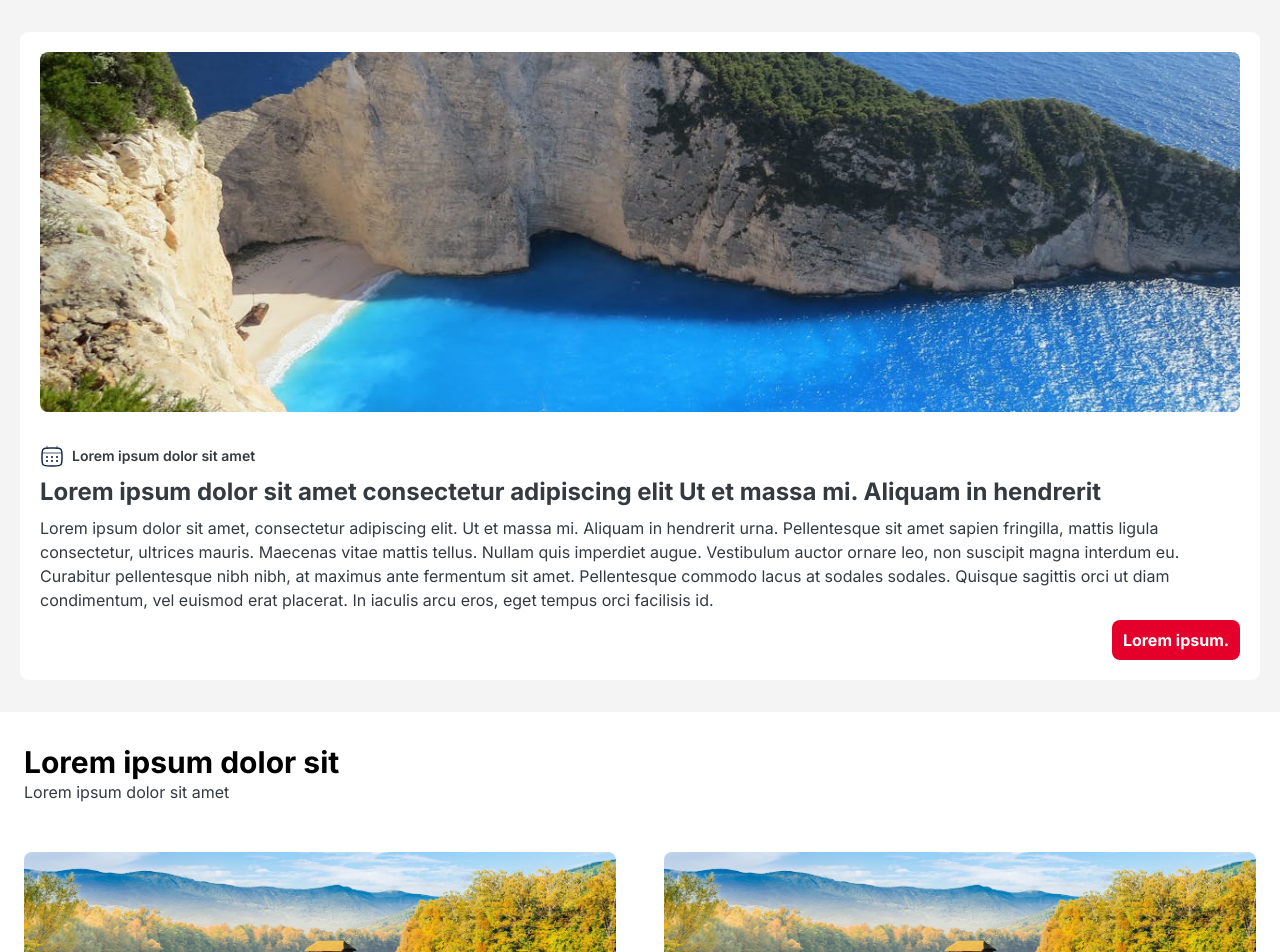
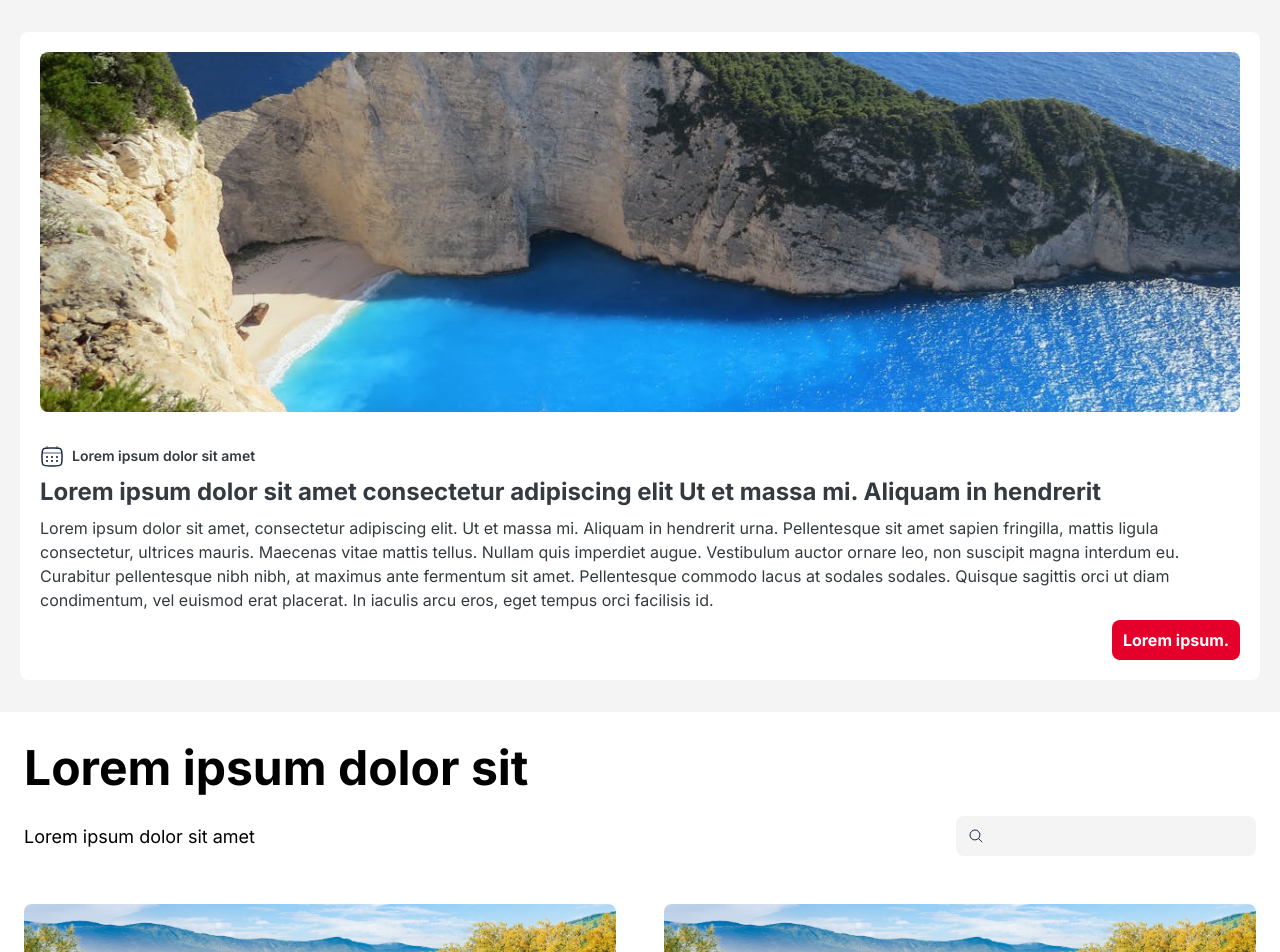
Before and after one commit to AngieHuertas/challenge-riu, an Angular app: page / in a window 1280 px wide. Shown: the top 952 px of the page. Built offline with nearby package versions, Linux system fonts and the light colour scheme.

Commit message:
search and icons

```diff
--- a/src/app/app.component.ts
+++ b/src/app/app.component.ts
@@ -4,7 +4,7 @@ import { HomePage } from './pages/home/home.component';
 
 @Component({
   selector: 'app-root',
-  imports: [RouterOutlet, HomePage],
+  imports: [ HomePage],
   templateUrl: './app.component.html',
   styleUrl: './app.component.css'
 })
--- /dev/null
+++ b/src/app/components/swiper-item/swiper-item.component.html
@@ -0,0 +1,13 @@
+<div class="h-120.5 bg-gray-500 flex rounded-lg overflow-hidden bg-cover bg-center" [style.background-image]="'url(images/swipe2.jpg)'">
+
+    <div class="rounded-b-lg bg-linear-to-b from-transparent to-black absolute bottom-0 h-44 w-full p-4 ">
+        <h3 class="text-3xl text-white font-bold mb-2">Lorem impsum</h3>
+        <p class="text-white mb-8">Lorem ipsum dolor, sit amet consectetur</p>
+        <button class="text-white flex gap-1">
+            Lorem impsum
+            <svg xmlns="http://www.w3.org/2000/svg" fill="none" viewBox="0 0 24 24" stroke-width="1.5" stroke="currentColor" class="size-6 stroke-white">
+                <path stroke-linecap="round" stroke-linejoin="round" d="M3 16.5v2.25A2.25 2.25 0 0 0 5.25 21h13.5A2.25 2.25 0 0 0 21 18.75V16.5M16.5 12 12 16.5m0 0L7.5 12m4.5 4.5V3" />
+            </svg>
+        </button>
+    </div>
+</div>
--- a/src/app/pages/home/home.component.html
+++ b/src/app/pages/home/home.component.html
@@ -6,11 +6,18 @@
 
   <div class="bg-white px-6 py-8 2xl:py-24 justify-around flex">
     <div class="grid gap-12 justify-around 2xl:w-7xl">
-      <div class="w-full">
-        <h2 class="text-black font-bold text-3xl">Lorem ipsum dolor sit</h2>
-        <div>
-          <label for="">Lorem ipsum dolor sit amet</label>
-          <input type="text">
+      <div class="w-full ">
+        <h2 class="text-black font-bold text-3xl mb-6 md:text-5xl">Lorem ipsum dolor sit</h2>
+        <div class="grid gap-2.5 md:grid-cols-2 md:justify-between md:items-center">
+          <p class="text-black text-[18px]">Lorem ipsum dolor sit amet</p>
+
+          <div class="relative flex flex-col h-10 w-full md:w-75 bg-[#F4F4F5] rounded-lg md:place-self-end items-end justify-center">
+            <svg xmlns="http://www.w3.org/2000/svg" fill="none" viewBox="0 0 24 24" stroke-width="1.5" stroke="currentColor" class="size-4 absolute left-3 top-3 stroke-[#1C274C]">
+              <path stroke-linecap="round" stroke-linejoin="round" d="m21 21-5.197-5.197m0 0A7.5 7.5 0 1 0 5.196 5.196a7.5 7.5 0 0 0 10.607 10.607Z" />
+            </svg>
+            <input id="search" type="text" name="search" class="outline-0 border-0 focus:outline-none w-[88%]">
+          </div>
+
         </div>
       </div>
 
@@ -41,16 +48,7 @@
 
           @for( item of swiperItems(); track $index ){
             <swiper-slide class="o-carousel__slide">
-              <div class="h-120.5 bg-gray-500 flex rounded-lg overflow-hidden bg-cover bg-center" [style.background-image]="'url(images/swipe2.jpg)'">
-
-                <div class="rounded-b-lg bg-linear-to-b from-transparent to-black absolute bottom-0 h-44 w-full p-4 ">
-                  <h3 class="text-3xl text-white font-bold mb-2">Lorem impsum</h3>
-                  <p class="text-white mb-8">Lorem ipsum dolor, sit amet consectetur</p>
-                  <div class="text-white">
-                    Lorem impsum
-                  </div>
-                </div>
-              </div>
+              <app-swiper-item></app-swiper-item>
             </swiper-slide>
           }
 
--- a/src/app/pages/home/home.component.ts
+++ b/src/app/pages/home/home.component.ts
@@ -1,6 +1,7 @@
 import { Component, CUSTOM_ELEMENTS_SCHEMA, signal } from '@angular/core';
 import { FeaturedArticleComponent } from '../../components/featured-article/featured-article.component';
 import { ArticleComponent } from '../../components/article/article.component';
+import { SwiperItemComponent } from '../../components/swiper-item/swiper-item.component';
 import { register } from 'swiper/element/bundle';
 
 register();
@@ -10,6 +11,7 @@ register();
   imports: [
     FeaturedArticleComponent,
     ArticleComponent,
+    SwiperItemComponent
   ],
   schemas: [CUSTOM_ELEMENTS_SCHEMA],
   templateUrl: './home.component.html',
```
Also changed, not shown: src/app/components/swiper-item/swiper-item.component.ts (added, +11 -0 lines), src/app/components/swiper-item/swiper-item.component.css (added), 1 other file (tests, documents, lock files or other folders).
